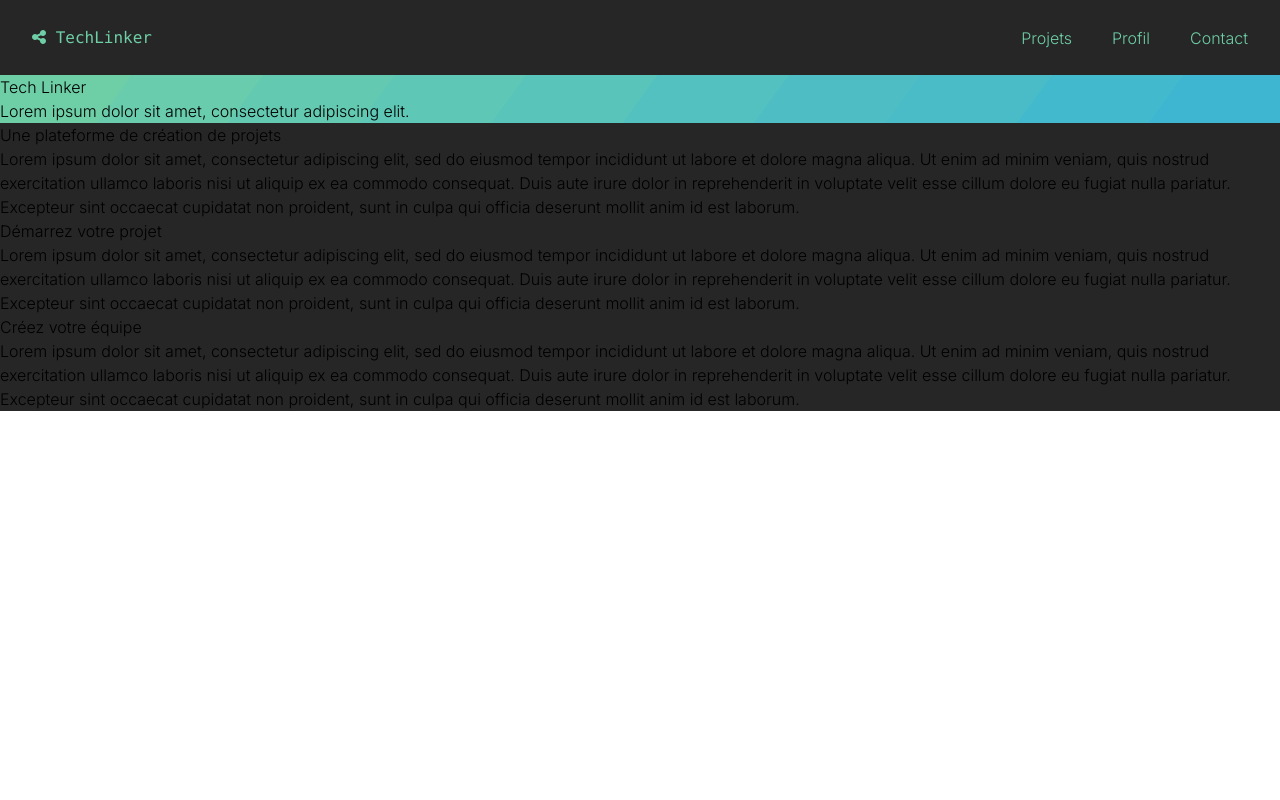
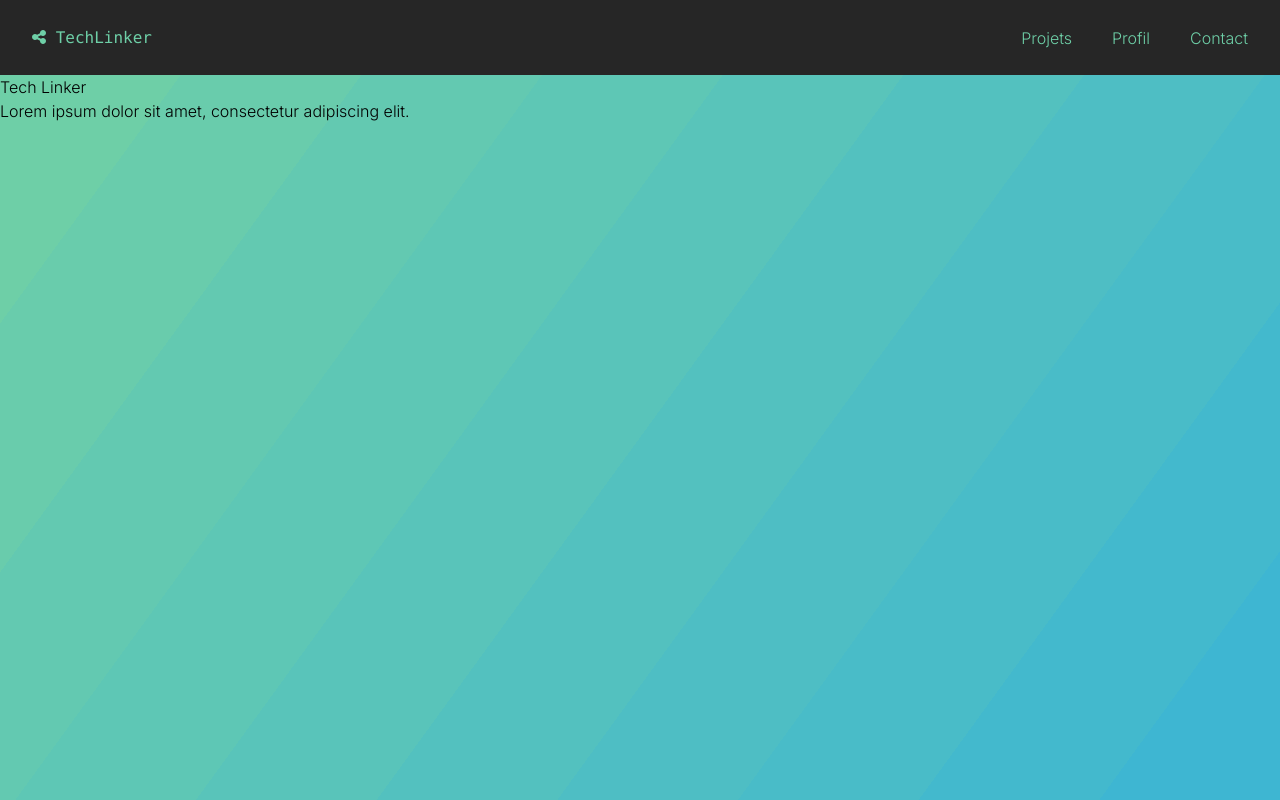
Before and after one commit to ArnaudDum/TechLinker-app, a Vue app: page / in a window 1280 px wide. Shown: the top 800 px of the page. Built offline with nearby package versions, Linux system fonts and the light colour scheme; a web font is replaced by a local one.

Commit message:
banner size

```diff
--- a/src/views/Home.vue
+++ b/src/views/Home.vue
@@ -5,7 +5,7 @@
 <template>
   <!-- Banner -->
   <section class="home-banner">
-    <div class="relative">
+    <div class="relative h-full w-full">
       <div class="absolute top-0 left-0 h-full w-full">
         <div class="banner-background h-full w-full"></div>
       </div>
@@ -38,6 +38,10 @@
 </template>
 
 <style>
+  .home-banner {
+    height: calc(100vh - 60px);
+  }
+
   .banner-background {
     background: linear-gradient(
       .35turn,
@@ -53,4 +57,10 @@
       #3eb6d2 90% 100%
     );
   }
+
+  @media (min-width: 640px) {
+    .home-banner {
+      height: calc(100vh - 75px);
+    }
+  }
 </style>
```
